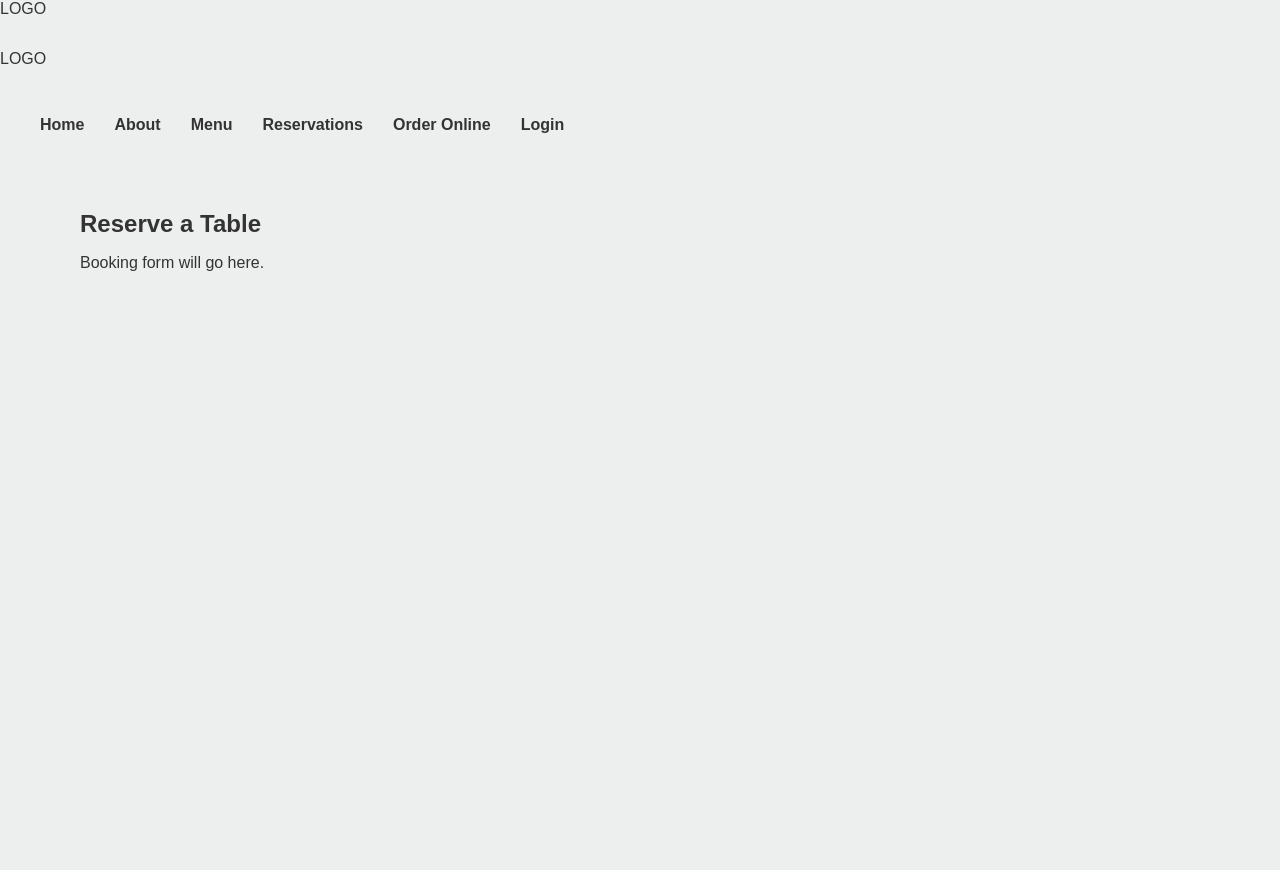
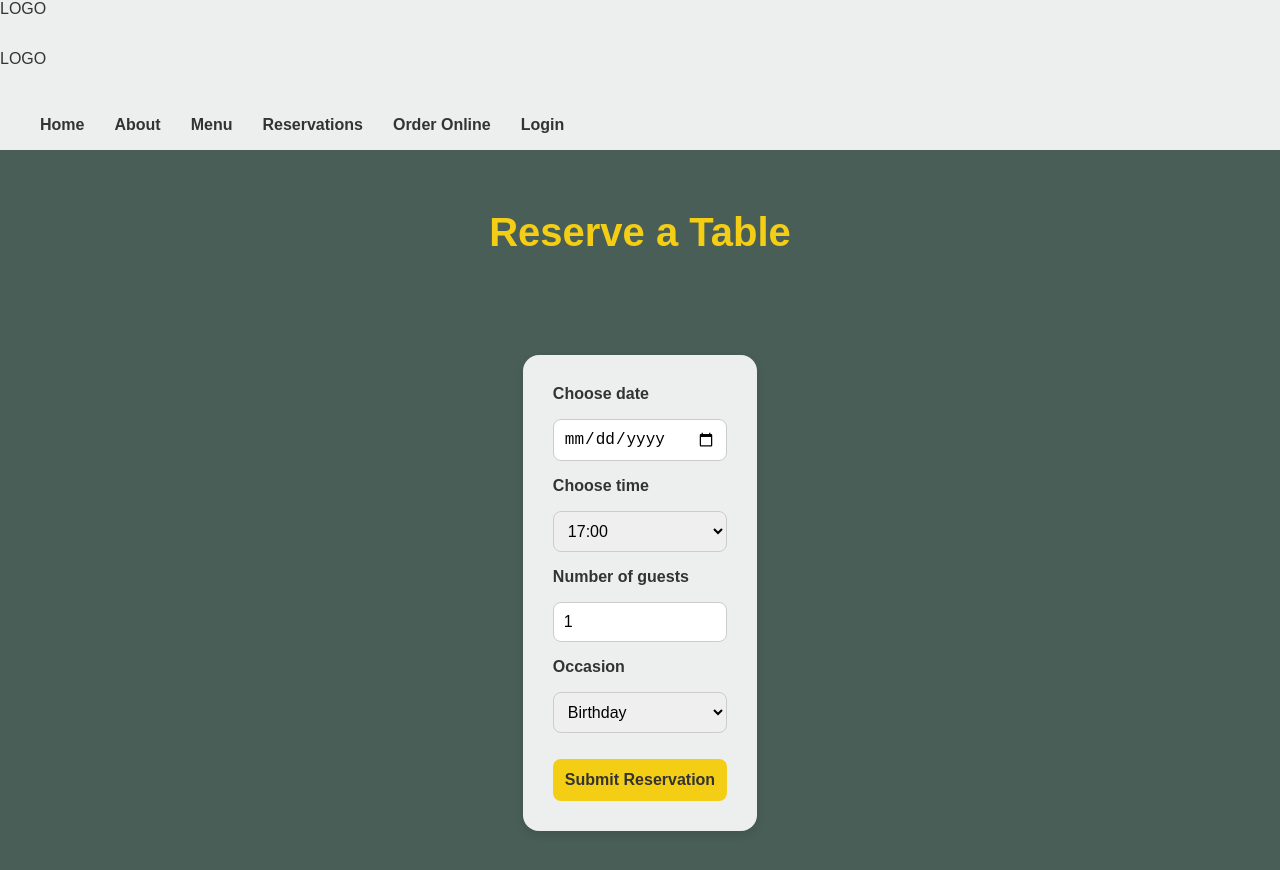
Before and after one commit to Zings-tech/Little-Lemon, a React (Create React App) app: page /booking in a window 1280 px wide. Shown: the top 870 px of the page. Before the commit the page ends 800 px from the top, so only its background shows below. Built offline with nearby package versions, Linux system fonts and the light colour scheme.

Commit message:
Create booking page with controlled form and implement booking state using useReducer

```diff
--- a/src/Main.js
+++ b/src/Main.js
@@ -1,13 +1,40 @@
 import { Routes, Route } from 'react-router-dom';
 import Homepage from './pages/HomePage';
 import BookingPage from './pages/BookingPage';
+import { useState, useReducer } from "react";
+
+
+function initializeTimes() {
+  return ["17:00", "18:00", "19:00", "20:00", "21:00"];
+}
+
+function updateTimes(state, action) {
+  return state;
+}
+
 
 function Main() {
+
+   const [availableTimes, dispatch] = useReducer(
+    updateTimes,
+    [],
+    initializeTimes
+  );
+
+
   return (
     <main>
       <Routes>
         <Route path="/" element={<Homepage />} />
-        <Route path="/booking" element={<BookingPage />} />
+        <Route
+         path="/booking"
+         element={
+           <BookingPage
+              availableTimes={availableTimes}
+              dispatch={dispatch}
+           />
+          }
+         />
       </Routes>
     </main>
   );
--- a/src/index.css
+++ b/src/index.css
@@ -345,3 +345,75 @@ button:hover {
   }
 
 }
+
+.booking-form {
+  display: grid;
+  grid-template-columns: 1fr;
+  gap: 16px;
+
+  max-width: 400px;
+  margin: 60px auto;
+  padding: 30px;
+
+  background-color: #edefee;
+  border-radius: 16px;
+  box-shadow: 0 4px 10px rgba(0,0,0,0.1);
+}
+
+.booking-form label {
+  font-weight: 600;
+  color: #333333;
+}
+
+.booking-form input,
+.booking-form select {
+  padding: 10px;
+  border-radius: 8px;
+  border: 1px solid #cccccc;
+  font-size: 16px;
+}
+
+.booking-form input:focus,
+.booking-form select:focus {
+  outline: none;
+  border-color: #495e57;
+}
+
+.submit-btn {
+  margin-top: 10px;
+  padding: 12px;
+
+  background-color: #f4ce14;
+  color: #333333;
+
+  border: none;
+  border-radius: 8px;
+
+  font-weight: bold;
+  font-size: 16px;
+
+  cursor: pointer;
+  transition: 0.3s;
+}
+
+.submit-btn:hover {
+  background-color: #e0b90f;
+}
+
+.booking-page {
+  background-color: #495e57;
+  min-height: 80vh;
+
+  display: flex;
+  flex-direction: column;
+  align-items: center;
+
+  padding: 60px 20px;
+}
+
+.booking-page h1 {
+  color: #f4ce14;
+  font-size: 40px;
+  margin-bottom: 40px;
+  text-align: center;
+}
--- /dev/null
+++ b/src/pages/BookingForm.js
@@ -0,0 +1,80 @@
+import { useState } from "react";
+
+function BookingForm({ availableTimes, dispatch }) {
+
+  const [date, setDate] = useState("");
+  const [time, setTime] = useState("17:00");
+  const [guests, setGuests] = useState(1);
+  const [occasion, setOccasion] = useState("Birthday");
+
+  const handleDateChange = (e) => {
+    setDate(e.target.value);
+
+    dispatch({
+      type: "UPDATE_TIMES",
+      date: e.target.value
+    });
+  };
+
+  const handleSubmit = (e) => {
+    e.preventDefault();
+
+    const formData = {
+      date,
+      time,
+      guests,
+      occasion
+    };
+
+  };
+
+  return (
+    <form
+      className="booking-form"
+      onSubmit={handleSubmit}
+    >
+      <label htmlFor="res-date">Choose date</label>
+      <input
+        type="date"
+        id="res-date"
+        value={date}
+        onChange={handleDateChange}
+      />
+
+      <label htmlFor="res-time">Choose time</label>
+      <select
+        id="res-time"
+        value={time}
+        onChange={(e) => setTime(e.target.value)}
+      >
+        {availableTimes.map((time) => (
+          <option key={time}>{time}</option>
+        ))}
+      </select>
+
+      <label htmlFor="guests">Number of guests</label>
+      <input
+        type="number"
+        id="guests"
+        min="1"
+        max="10"
+        value={guests}
+        onChange={(e) => setGuests(e.target.value)}
+      />
+
+      <label htmlFor="occasion">Occasion</label>
+      <select
+        id="occasion"
+        value={occasion}
+        onChange={(e) => setOccasion(e.target.value)}
+      >
+        <option>Birthday</option>
+        <option>Anniversary</option>
+      </select>
+
+      <button type="submit" className="submit-btn">Submit Reservation</button>
+    </form>
+  );
+}
+
+export default BookingForm;
--- a/src/pages/BookingPage.js
+++ b/src/pages/BookingPage.js
@@ -1,8 +1,12 @@
-function BookingPage() {
+import BookingForm from "./BookingForm.js"
+
+function BookingPage({ availableTimes, dispatch }) {
   return (
-    <section>
+    <section className="booking-page">
       <h1>Reserve a Table</h1>
-      <p>Booking form will go here.</p>
+      <BookingForm
+        availableTimes={availableTimes}
+        dispatch={dispatch}/>
     </section>
   );
 }
```
